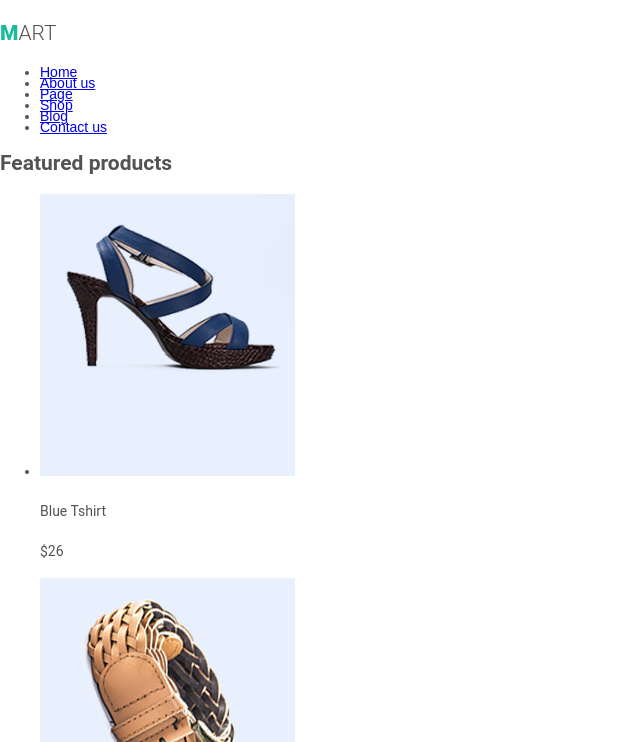
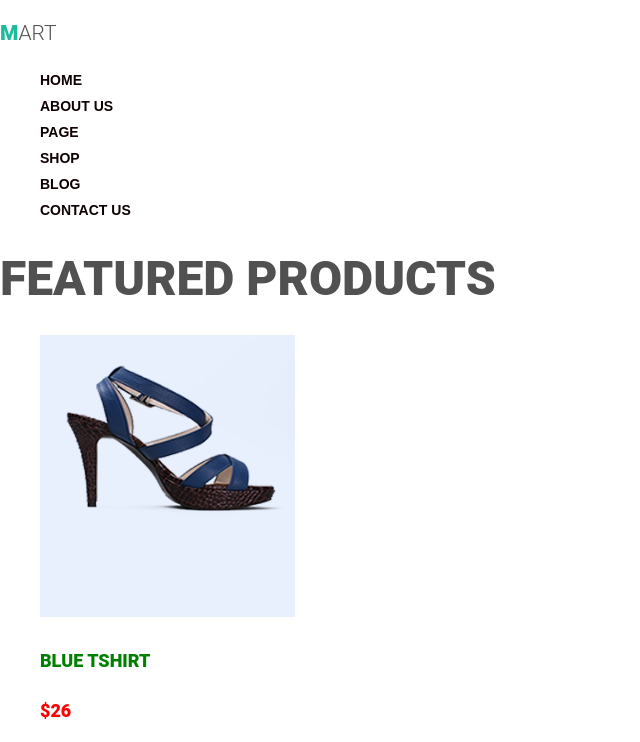
Before and after one commit to katyakvitkaph/goit-fe-course, a plain HTML site: page module-4/index.html in a window 1280 px wide. Shown: the top 742 px of the page, without its empty margins (0-640 px from the left). Drawn offline with Linux system fonts and the light colour scheme.

Commit message:
module-4

```diff
--- a/module-4/css/style.css
+++ b/module-4/css/style.css
@@ -18,7 +18,53 @@ line-height: 26px;
 }
 
 .site-navigation {
+    font-size: 14px;
+    list-style: none;
+}
+
+.site-navigation a {
     font-family: "OpenSans" , sans-serif;
-    font-size: 14px;
+    font-weight: 700;
     line-height: 11px;
+    color: #0f0101;
+    text-transform: uppercase;
+    text-decoration: none;
 }
+
+.title {
+    font-family: "Roboto", sans-serif;
+    font-size: 48px;
+    line-height: 32px;
+    text-transform: uppercase;
+    font-weight: 900;
+    color: #515151;
+
+}
+.features-list {
+    list-style: none;
+}
+
+.features-list {
+    font-family: "Roboto", sans-serif;
+    font-size: 18px;
+    line-height: 32px;
+    text-transform: uppercase;
+    font-weight: 900;
+}
+.features-list .title-products {
+    color: green;
+
+}
+
+.features-list .right {
+    color: red;
+
+}
+
+.title-news {
+    font-family: "OpenSans" , sans-serif;
+    font-weight: 700;
+    font-size: 18px;
+    line-height: 26px;
+
+}
--- a/module-4/index.html
+++ b/module-4/index.html
@@ -63,16 +63,19 @@
     <section>
         <h2 class="title">LATEST NEWS</h2>
         <article class="NEWS">
+            <img class="img-news" src="images/news/ipad-632394_960_720.png" alt="ipad" width="350" height="262">
             <h4 class="title-news">Lorem Ipsum. Proin gravida nibh vel velit auctor aliquet. Aenea</h4>
             <p>Nam nec tellus a odio tincidunt auc. Duis sed odio sit amet nibh vulputate cursus a sit amet mauris. Morbi accumsan ipsum velit. Nam nec tellus a odio tincidunt auctor a ornare</p>
             <a href="#" class="read-more">Read More</a>
         </article>
         <article>
+                <img class="img-news" src="images/news/slide1.png" alt="girls study" width="350" height="262">
             <h4 class="title-news">Lorem Ipsum. Proin gravida nibh vel velit auctor aliquet. Aenea</h4>
                 <p>Nam nec tellus a odio tincidunt auc. Duis sed odio sit amet nibh vulputate cursus a sit amet mauris. Morbi accumsan ipsum velit. Nam nec tellus a odio tincidunt auctor a ornare</p>
                 <a href="#" class="read-more">Read More</a>
         </article>
         <article>
+                <img class="img-news" src="images/news/product-img-5.png" alt="bus" width="350" height="262">
             <h4 class="title-news">Lorem Ipsum. Proin gravida nibh vel velit auctor aliquet. Aenea</h4>
                 <p>Nam nec tellus a odio tincidunt auc. Duis sed odio sit amet nibh vulputate cursus a sit amet mauris. Morbi accumsan ipsum velit. Nam nec tellus a odio tincidunt auctor a ornare</p>
                 <a href="#" class="read-more">Read More</a>
```
Also changed, not shown: module-4/images/news/ipad-632394_960_720.png (added), module-4/images/news/product-img-5.png (added), module-4/images/news/slide1.png (added), 2 other files.
